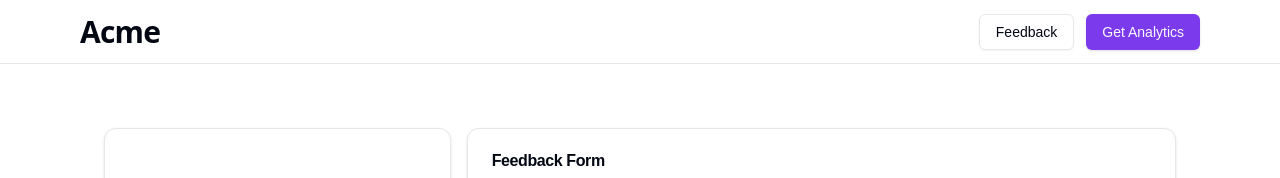
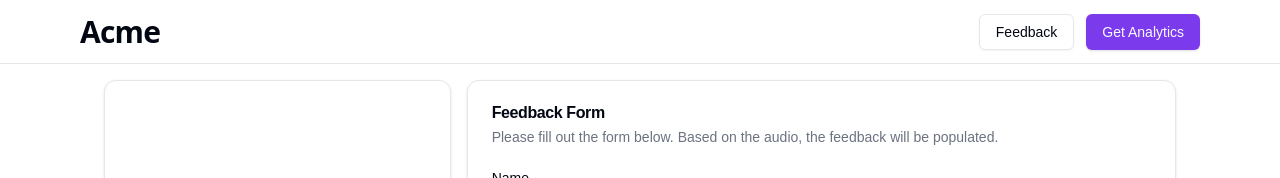
Before and after one commit to arpitv970/voicexp, a Next.js app: page /feedback in a window 1280 px wide. Shown: the top 178 px of the page. Built offline with nearby package versions, Linux system fonts and the light colour scheme; no server answers.

Commit message:
done the final touch

```diff
--- a/app/(landing)/_components/feedback-form.tsx
+++ b/app/(landing)/_components/feedback-form.tsx
@@ -118,10 +118,12 @@ export const FeedbackForm: React.FC<IFeedbackForm> = ({
   };
 
   return (
-    <Card className={cn("w-full h-full border-none shadow-none", className)}>
-      <CardHeader>
-        <CardTitle>{children}</CardTitle>
-      </CardHeader>
+    <Card className={cn("w-full min-h-max border-none shadow-none", className)}>
+      {children ? (
+        <CardHeader>
+          <CardTitle>{children}</CardTitle>
+        </CardHeader>
+      ) : null}
       <form onSubmit={handleSubmit(onSubmit)}>
         <CardContent>
           <div className="grid grid-cols-1 md:grid-cols-3 gap-4">
```
